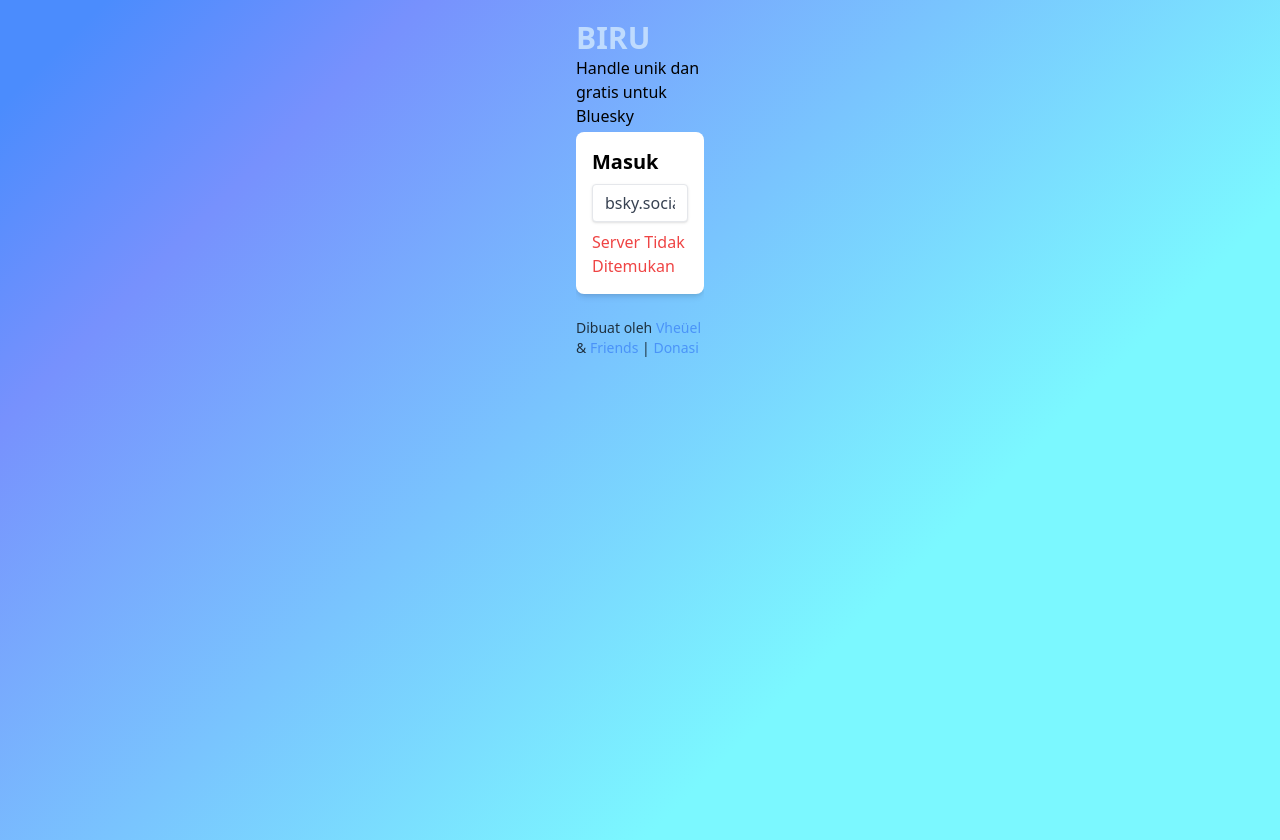
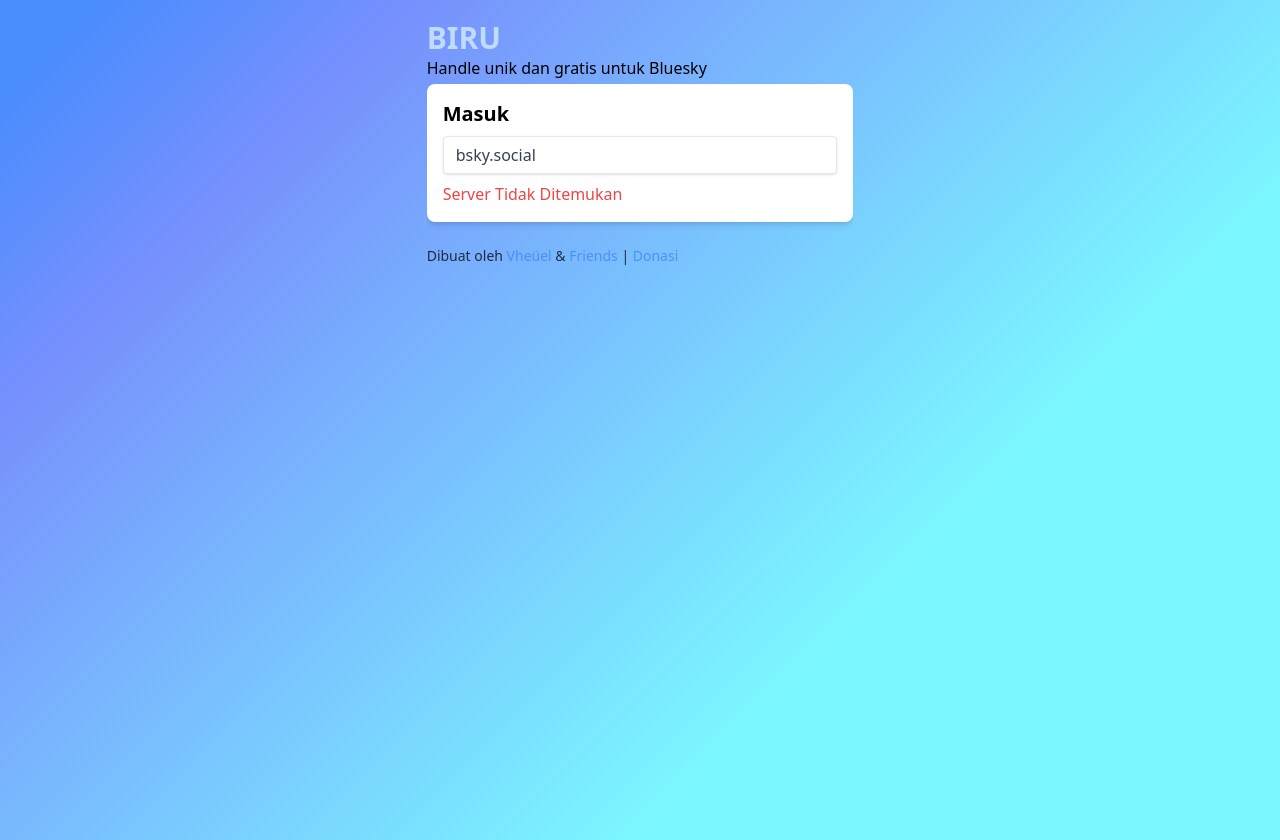
Before and after one commit to Vheuel-Inc/Timi, a Next.js app: page /login in a window 1280 px wide. Built offline with nearby package versions, Linux system fonts and the light colour scheme; no server answers.

Commit message:
Update login.tsx

```diff
--- a/pages/login.tsx
+++ b/pages/login.tsx
@@ -111,7 +111,7 @@
 	}, [server, email, password, setSession, setUser, setLoggingIn, setLoginError])
 
 	return (
-		<div className="max-w-sm mx-auto w-screen h-screen flex flex-col items-center my-5">
+		<div className="w-screen h-screen flex flex-col items-center my-5">
 			<div className="flex flex-col mx-5 md:w-1/2 xl:w-1/3 overflow-scroll">
 				<div className="flex flex-row mb-1">
 					<div>
```
